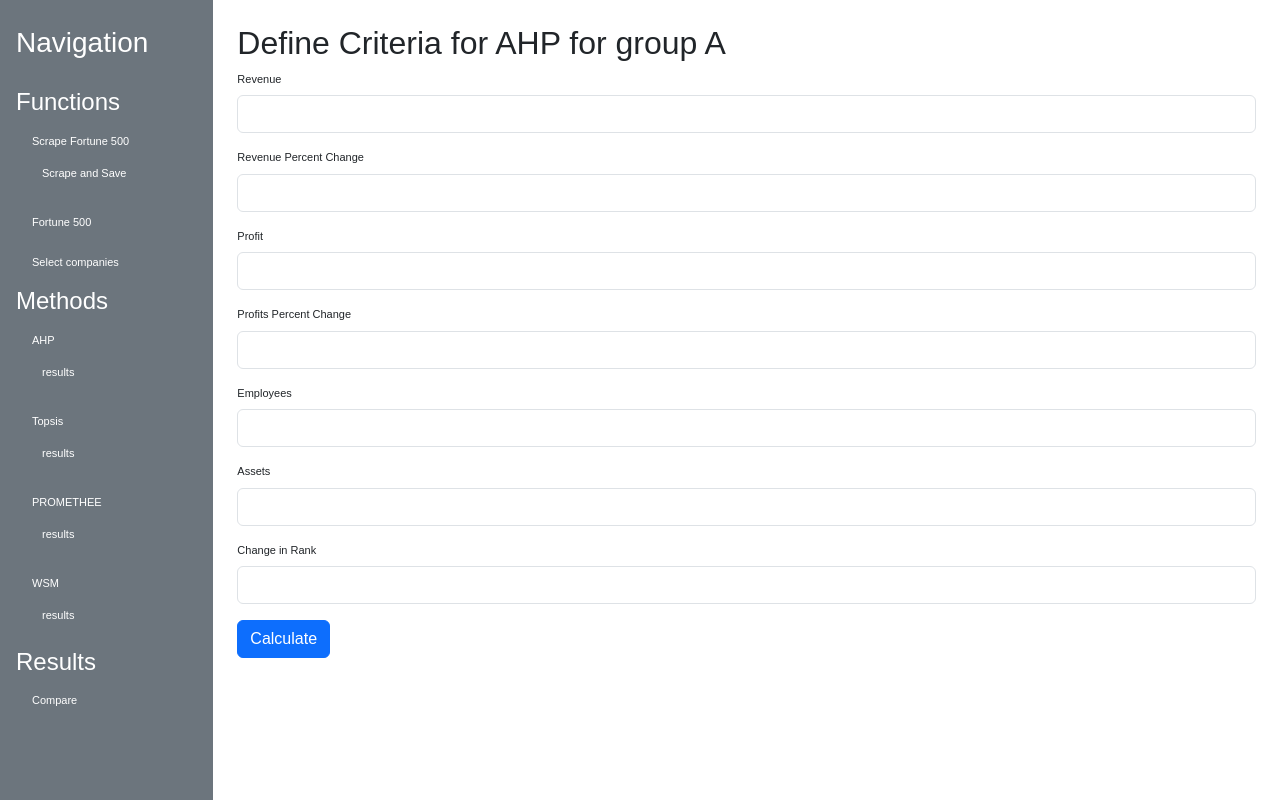
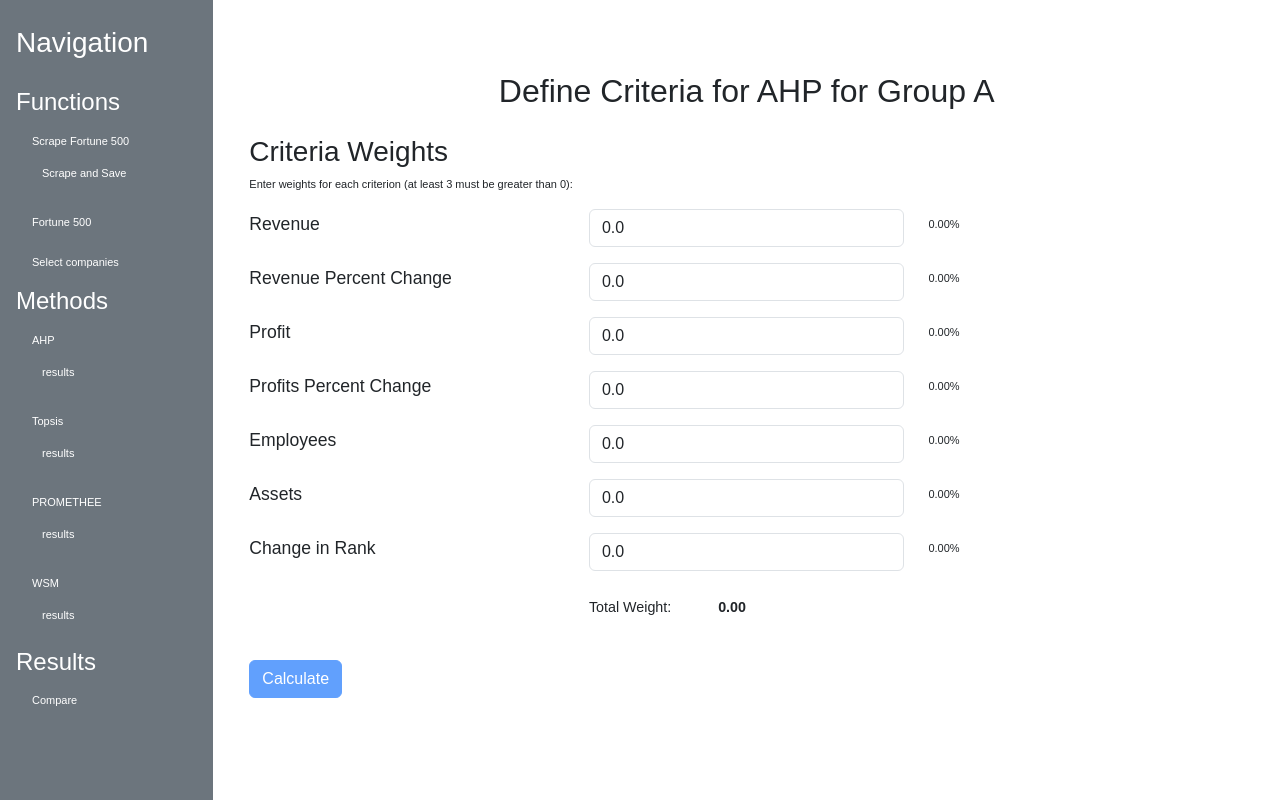
Before and after one commit to gregorgr/mcda_calculation_project, a Flask app: page /ahp in a window 1280 px wide. Shown: the part 62-862 px from the top of the page. Run offline with Flask 3, Linux system fonts and the light colour scheme; parts of the project's set-up code (start-up, migrations or seed data) failed here and were passed over.

Commit message:
vnos vrednosti 0 v večino form (kalkulacija jih ne upošteva)

```diff
--- a/app/app.py
+++ b/app/app.py
@@ -57,27 +57,37 @@ def topsis_main():
                  'change_in_rank']
 
     if request.method == 'POST':
-        # Preberi uteži iz POST zahtevka
+ # Read weights from the POST request
         weights = {criteria: float(request.form.get(criteria, 0)) for criteria in criterias}
-        # Normaliziraj uteži
-        normalized_weights = normalize_weights(weights)
+        total_weight = sum(weights.values())
 
-        # Shranimo v sejo
+        # Ensure at least 3 weights are non-zero
+        non_zero_weights = [w for w in weights.values() if w > 0]
+        if len(non_zero_weights) < 3:
+            return "At least 3 criteria must have weights greater than 0.", 400
+
+        # Normalize weights
+        normalized_weights = {k: v / total_weight for k, v in weights.items() if total_weight > 0}
+
+        # Store normalized weights in session
         session['topsis-weights'] = normalized_weights
 
-
+        # return redirect(url_for('topsis_main'))  # Redirect to prevent form resubmission
         #return render_template('methods/topsis.html')
         return render_template('methods/topsis-form.html')
 
-    # Preveri, če so uteži že v seji
-    normalized_weights = session.get('topsis-weights', {})
+
+     # Handle GET request: Load saved weights from session or set defaults
+    weights = session.get('topsis-weights', {criteria: 0.0 for criteria in criterias})
 
     #return render_template('methods/topsis-form.html',
     #                       criterias=criterias,
     #                       weights=normalized_weights)
     return render_template('methods/topsis-form-weights.html',
                            criterias=criterias,
-                           weights=normalized_weights)
+                           weights=weights)
+
+
 
 @app.route('/topsis/normalize', methods=['POST'])
 def topsis_normalize():
@@ -666,40 +676,56 @@ def select_companies():
 
 @app.route('/ahp', methods=['GET', 'POST'])
 def ahp():
+    # Criteria and display names
+    criteria_display = {
+        'revenue': 'Revenue',
+        'revenue_percent_change': 'Revenue Percent Change',
+        'profit': 'Profit',
+        'profits_percent_change': 'Profits Percent Change',
+        'employees': 'Employees',
+        'assets': 'Assets',
+        'change_in_rank': 'Change in Rank'
+    }
 
+        # Če je GET zahteva, pokaži obrazec
+    group = request.args.get('group', 'A')  # Privzeto skupina A
 
 
     if request.method == 'POST':
 
-        # Preberi skupino iz URL parametra (GET)
-        group = request.args.get('group', 'A')  # Privzeto "A", če ni definirano
+         # Read weights from the form
+        weights = {key: float(request.form.get(key, 0)) for key in criteria_display.keys()}
+
+        # Ensure at least 3 weights are greater than 0
+        non_zero_weights = [w for w in weights.values() if w > 0]
+        if len(non_zero_weights) < 3:
+            return "At least 3 criteria must have weights greater than 0.", 400
+
         # Preberi skupino iz obrazca
         # group = request.form.get('group', 'A')  # Privzeto skupina A, če ni definirana
-        print("Selected group:", group)  # Izpis podjetij
-        # Preberi uteži in alternative
-        weights = {
-            'revenue': float(request.form['revenue']),
-            'revenue_percent_change': float(request.form.get('revenue_percent_change', 0.0)),
-            'profit': float(request.form['profit']),
-            'profits_percent_change': float(request.form.get('profits_percent_change', 0.0)),
-            'employees': float(request.form['employees']),
-            'assets': float(request.form['assets']),
-            'change_in_rank': float(request.form.get('change_in_rank', 0.0)),
-        }
-
-
-        # Preveri, ali so vse uteži pozitivne
-        if any(w <= 0 for w in weights.values()):
-            return "Weights must be positive numbers.", 400
-
-        # normalisation if weights
+        # print("Selected group:", group)  # Izpis podjetij
+                # Normalize weights
         total_weight = sum(weights.values())
         if total_weight == 0:
             return "Total weight must be greater than 0.", 400
-        weights = {k: v / total_weight for k, v in weights.items()}  # normalisation
+        normalized_weights = {k: v / total_weight for k, v in weights.items()}
 
-        # Preveri normalizirane uteži
-        print("Normalized weights:", weights)
+        # Save weights to session
+        session['ahp_weights'] = weights
+
+        # Preberi uteži in alternative
+
+        #weights = {
+        #    'revenue': float(request.form['revenue']),
+        #    'revenue_percent_change': float(request.form.get('revenue_percent_change', 0.0)),
+        #    'profit': float(request.form['profit']),
+        #    'profits_percent_change': float(request.form.get('profits_percent_change', 0.0)),
+        #    'employees': float(request.form['employees']),
+        #    'assets': float(request.form['assets']),
+        #    'change_in_rank': float(request.form.get('change_in_rank', 0.0)),
+        #}
+
+
         # Pridobi podjetja za izbrano skupino
         companies = get_all_companies_for_group(group)
 
@@ -708,41 +734,50 @@ def ahp():
             error_text  = "No companies found for the selected group."
             return render_template('error.html', error_text=error_text)
 
+        # Perform AHP calculations
+        # calculate_ahp_with_method_id(alternatives, weights)
+        # calculate_ahp_with_method_id(companies, weights)
+        calculate_ahp_advance_with_method_id(companies, normalized_weights)
+
+
+
+
+
+
         # print("Selected companies:", companies)  # Izpis podjetij
-        alternatives = [
-            {
-                'id': c['id'],
-                'name': c['name'],
-                'revenue': c['revenue'],
-                'profit': c['profit'],
-                'employees': c['employees'],
-                'assets': c['assets'],
-                'revenue_percent_change': c['revenue_percent_change'],
-                'profits_percent_change': c['profits_percent_change'],
-                'change_in_rank': c['change_in_rank'],
-            }
-            for c in companies
-        ]
+        #alternatives = [
+        #    {
+        #        'id': c['id'],
+        #        'name': c['name'],
+        #        'revenue': c['revenue'],
+        #        'profit': c['profit'],
+        #        'employees': c['employees'],
+        #        'assets': c['assets'],
+        #        'revenue_percent_change': c['revenue_percent_change'],
+        #        'profits_percent_change': c['profits_percent_change'],
+        #        'change_in_rank': c['change_in_rank'],
+        #    }
+         #   for c in companies
+        #]
 
 
         # Če ni podjetij, vrni sporočilo
-        if not alternatives:
-            error_text  = "No companies found for the selected group."
-            return render_template('error.html', error_text=error_text)
-            # return "No companies found for the selected group.", 400
+        #if not alternatives:
+        #    error_text  = "No companies found for the selected group."
+        #    return render_template('error.html', error_text=error_text)
+         #   # return "No companies found for the selected group.", 400
 
 
 
-        # Izračunaj AHP in shrani rezultate
-        # calculate_ahp_with_method_id(alternatives, weights)
-        # calculate_ahp_with_method_id(companies, weights)
-        calculate_ahp_advance_with_method_id(companies, weights)
+
 
         return redirect(url_for('results', method_id=1, group=group)) # method_id='AHP'))
 
-    # Če je GET zahteva, pokaži obrazec
-    group = request.args.get('group', 'A')  # Privzeto skupina A
-    return render_template('methods/ahp.html', group=group)
+        # Handle GET request: Load saved weights from session or set defaults
+    weights = session.get('ahp_weights', {key: 0.0 for key in criteria_display.keys()})
+
+    # return render_template('methods/ahp.html', group=group)
+    return render_template('methods/ahp.html', group=group, criteria_display=criteria_display, weights=weights)
 
 
 
--- a/app/templates/methods/ahp.html
+++ b/app/templates/methods/ahp.html
@@ -1,62 +1,75 @@
 {% extends "base.html" %}
 
 {% block content %}
-<h2>Define Criteria for AHP for group {{group}}</h2>
+<div class="container mt-5">
+    <h2 class="mb-4 text-center">Define Criteria for AHP for Group {{ group }}</h2>
+
     <form method="POST">
-    <!-- Skriti input za izbrano skupino -->
         <input type="hidden" name="group" value="{{ group }}">
+        <h3>Criteria Weights</h3>
+        <p>Enter weights for each criterion (at least 3 must be greater than 0):</p>
+        {% for key, display_name in criteria_display.items() %}
+        <div class="row align-items-center mb-3">
+            <div class="col-md-4 distinct-label">
+                <label for="{{ key }}" class="form-label">{{ display_name }}</label>
+            </div>
+            <div class="col-md-4">
+                <input
+                    type="number"
+                    step="0.01"
+                    class="form-control weight-input"
+                    name="{{ key }}"
+                    id="{{ key }}"
+                    value="{{ weights[key] }}"
+                    required
+                    onchange="updateWeights()">
+            </div>
+            <div class="col-md-4">
+                <label id="{{ key }}-percent" class="form-label">0.00%</label>
+            </div>
+        </div>
+        {% endfor %}
 
-    <!-- Fields for criteria -->
-    <div class="mb-3">
-        <label for="revenue" class="form-label">Revenue</label>
-        <input type="number" step="0.01" name="revenue" id="revenue" class="form-control" required>
+        <div class="row align-items-center mb-3">
+            <div class="col-md-4 distinct-label"></div>
+            <div class="col-md-4">
+                <p class="total-weight">Total Weight: <span id="total-weight">0.00</span></p>
             </div>
-    <div class="mb-3">
-        <label for="revenue_percent_change" class="form-label">Revenue Percent Change</label>
-        <input type="number" step="0.01" name="revenue_percent_change" id="revenue_percent_change" class="form-control">
-    </div>
-    <div class="mb-3">
-        <label for="profit" class="form-label">Profit</label>
-        <input type="number" step="0.01" name="profit" id="profit" class="form-control" required>
-    </div>
-    <div class="mb-3">
-        <label for="profits_percent_change" class="form-label">Profits Percent Change</label>
-        <input type="number" step="0.01" name="profits_percent_change" id="profits_percent_change" class="form-control">
-    </div>
-    <div class="mb-3">
-        <label for="employees" class="form-label">Employees</label>
-        <input type="number" step="0.01" name="employees" id="employees" class="form-control" required>
-    </div>
-    <div class="mb-3">
-        <label for="assets" class="form-label">Assets</label>
-        <input type="number" step="0.01" name="assets" id="assets" class="form-control" required>
         </div>
 
-
-    <div class="mb-3">
-        <label for="change_in_rank" class="form-label">Change in Rank</label>
-        <input type="number" step="1" name="change_in_rank" id="change_in_rank" class="form-control">
+        <div class="row align-items-center mb-3">
+            <div class="col-md-4"><button type="submit" id="submit-button" class="btn btn-primary" disabled>Calculate</button></div>
+            <div class="col-md-4"></div>
         </div>
-    <button type="submit" class="btn btn-primary">Calculate</button>
     </form>
-{% endblock %}
+</div>
 
 <script>
-    document.querySelector("form").addEventListener("submit", function(event) {
+    function updateWeights() {
+        const weightInputs = document.querySelectorAll('.weight-input');
         let totalWeight = 0;
-        let inputs = document.querySelectorAll("input[type='number']");
-        inputs.forEach(input => {
-            let value = parseFloat(input.value);
-            if (isNaN(value) || value < 0) {
-                alert("Please enter valid positive numbers for all criteria.");
-                event.preventDefault();
-            } else {
+
+        weightInputs.forEach(input => {
+            const value = parseFloat(input.value) || 0;
             totalWeight += value;
+        });
+
+        document.getElementById('total-weight').textContent = totalWeight.toFixed(2);
+
+        weightInputs.forEach(input => {
+            const value = parseFloat(input.value) || 0;
+            const percent = totalWeight > 0 ? (value / totalWeight) * 100 : 0;
+            document.getElementById(`${input.id}-percent`).textContent = `${percent.toFixed(2)}%`;
+        });
+
+        // Enable the submit button only if at least 3 weights are > 0
+        const nonZeroWeights = Array.from(weightInputs).filter(input => parseFloat(input.value) > 0);
+        document.getElementById('submit-button').disabled = nonZeroWeights.length < 3;
     }
-        });
-        if (totalWeight <= 0) {
-            alert("Total weight must be greater than 0.");
-            event.preventDefault();
-        }
+
+    // Initialize weights on page load
+    document.addEventListener('DOMContentLoaded', () => {
+        updateWeights();
     });
 </script>
+{% endblock %}
```
Also changed, not shown: app/methods/ahp/ahp.py (+91 -1 lines), app/templates/methods/topsis-form-weights.html (+48 -16 lines), app/fortune500.db. Lines whose indentation alone changed are shown as unchanged.
